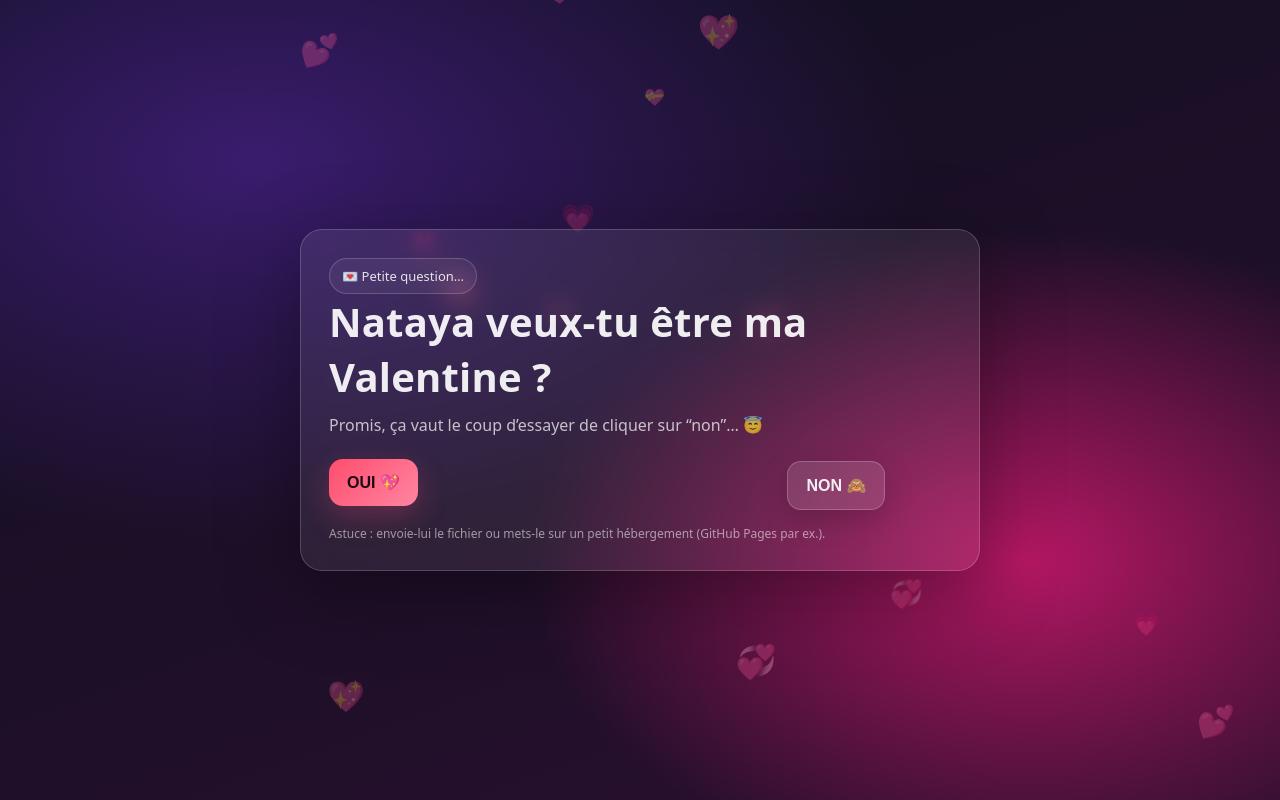
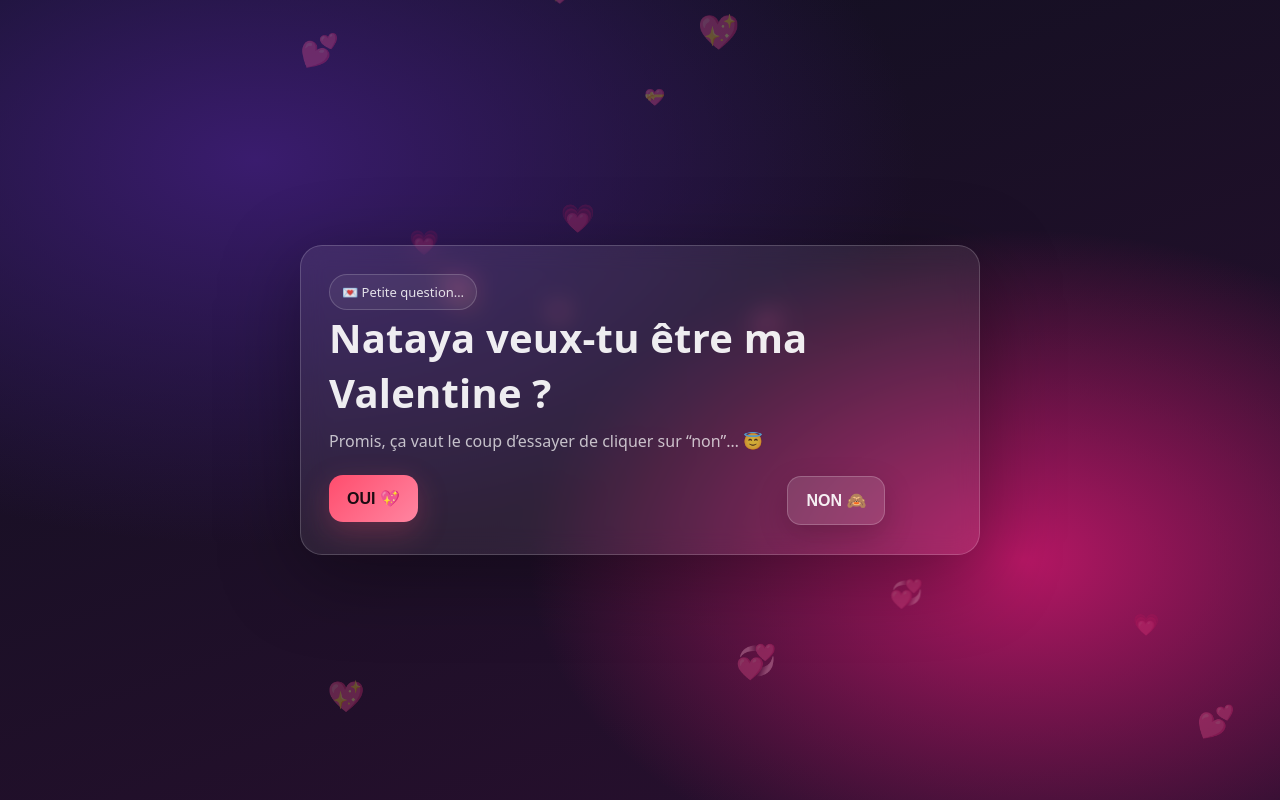
Before and after one commit to alessioilardo/valentine-1, a plain HTML site: page index.html in a window 1280 px wide. Drawn offline with Linux system fonts and the light colour scheme.

Commit message:
Update index.html

```diff
--- a/index.html
+++ b/index.html
@@ -171,9 +171,6 @@
       <span id="msg"></span>
     </div>
 
-    <div class="footer">Astuce : envoie-lui le fichier ou mets-le sur un petit hébergement (GitHub Pages par ex.).</div>
-  </main>
-
   <script>
     // --------- coeurs flottants (décor) ----------
     const hearts = document.getElementById("hearts");
```
